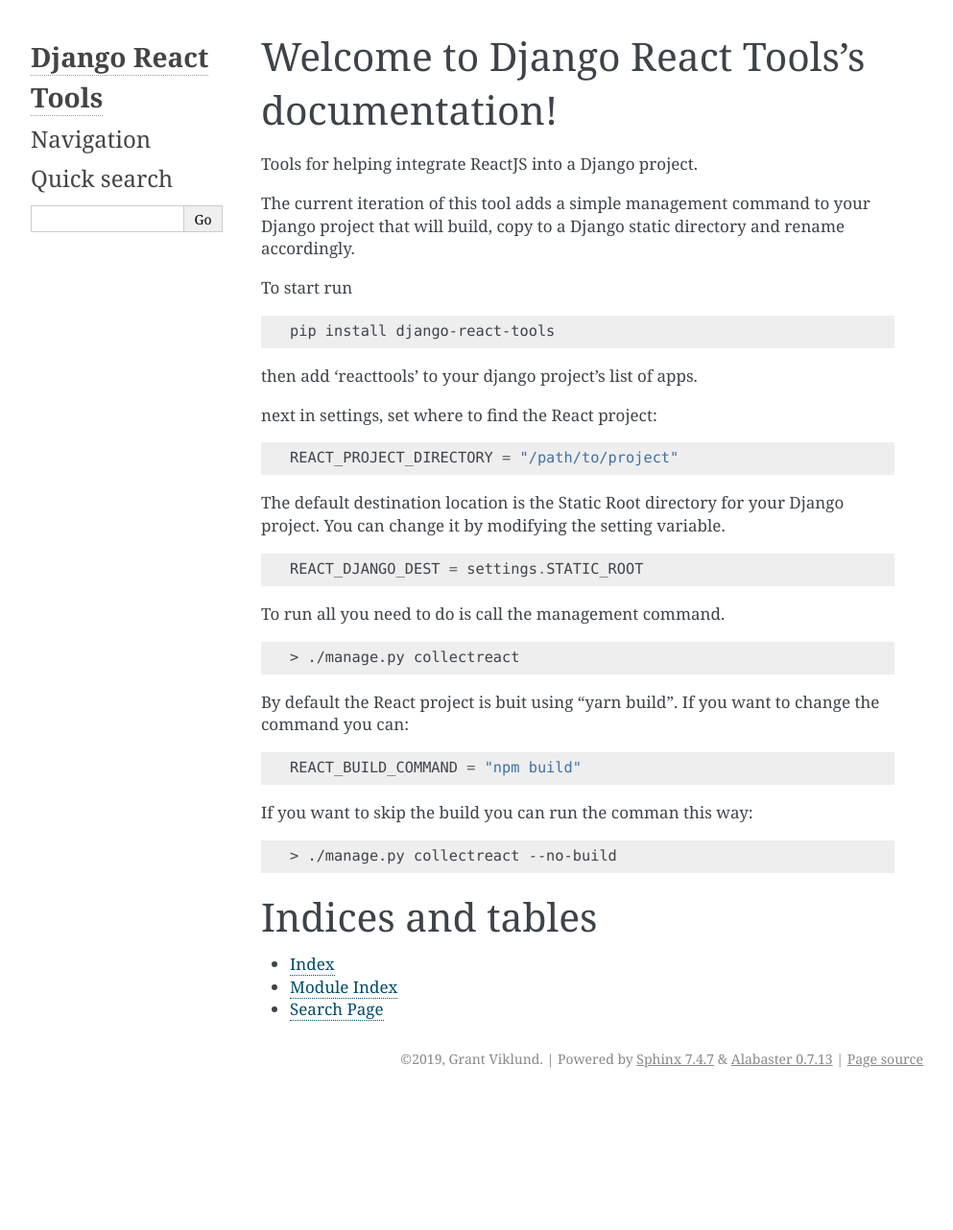
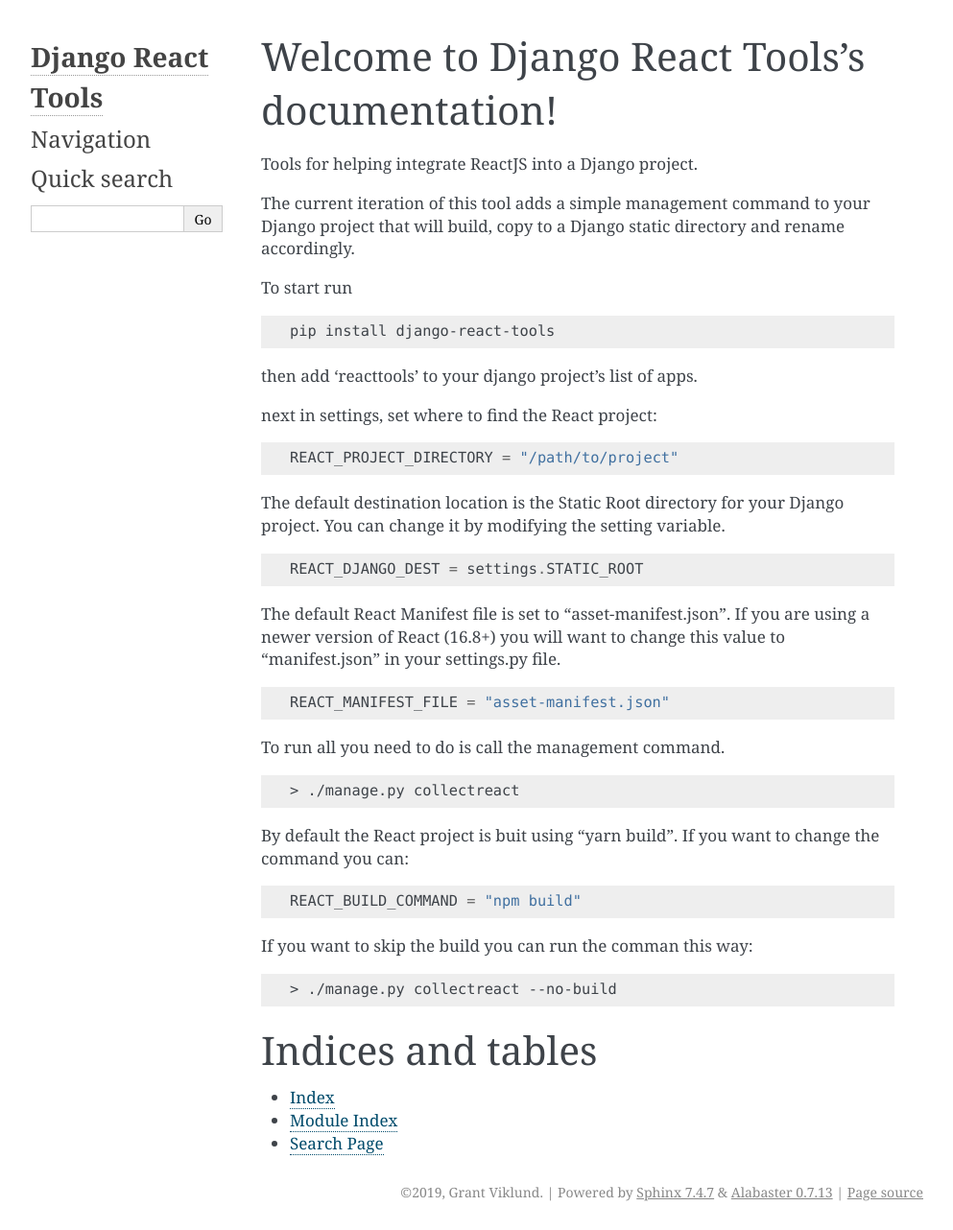
Before and after one commit to renderbox/django-react-tools, a Sphinx documentation site: the page built from docs/index.rst, in a window 1280 px wide. Shown: the whole page at 96% size, without its empty margins (148-1141 px from the left). Built offline with Sphinx 7.4.7, drawn with Linux system fonts in a browser that asks for light colours; before the commit the page ends 1143 px from its top, so only the background shows below that.

Commit message:
Updated to support changing manifest names.

```diff
--- a/docs/index.rst
+++ b/docs/index.rst
@@ -33,6 +33,15 @@
 
    REACT_DJANGO_DEST = settings.STATIC_ROOT
 
+The default React Manifest file is set to "asset-manifest.json".  If you are
+using a newer version of React (16.8+) you will want to change this value to
+"manifest.json" in your settings.py file.
+
+.. code:: python
+
+   REACT_MANIFEST_FILE = "asset-manifest.json"
+
+
 To run all you need to do is call the management command.
 
 .. code:: bash
--- a/setup.py
+++ b/setup.py
@@ -13,7 +13,7 @@
 
 package_metadata = {
     'name': 'django-react-tools',
-    'version': '0.1.3',
+    'version': '0.1.4',
     'description': 'Tools for helping integrate ReactJS into a Django project.',
     'long_description': long_description,
     'url': 'https://github.com/renderbox/django-react-tools',
```
Also changed, not shown: 2 other files.
